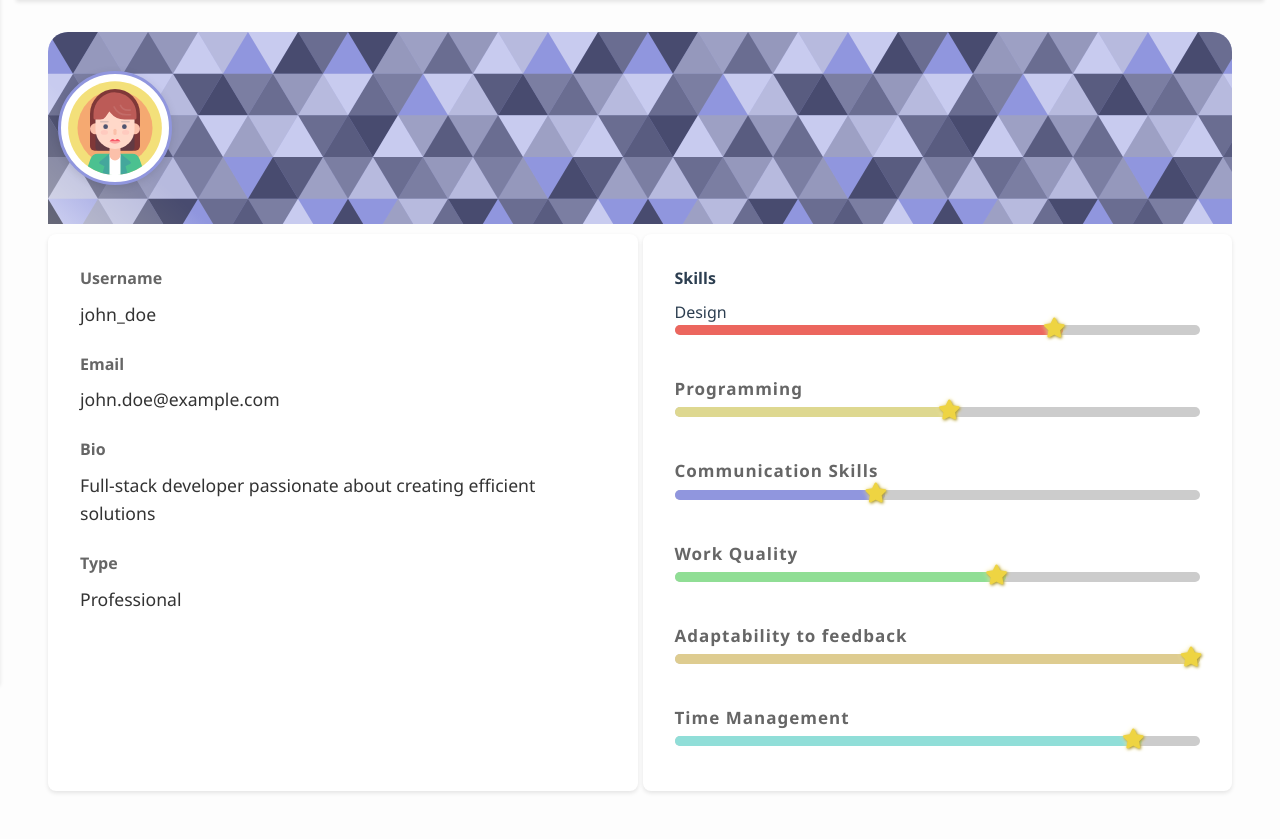
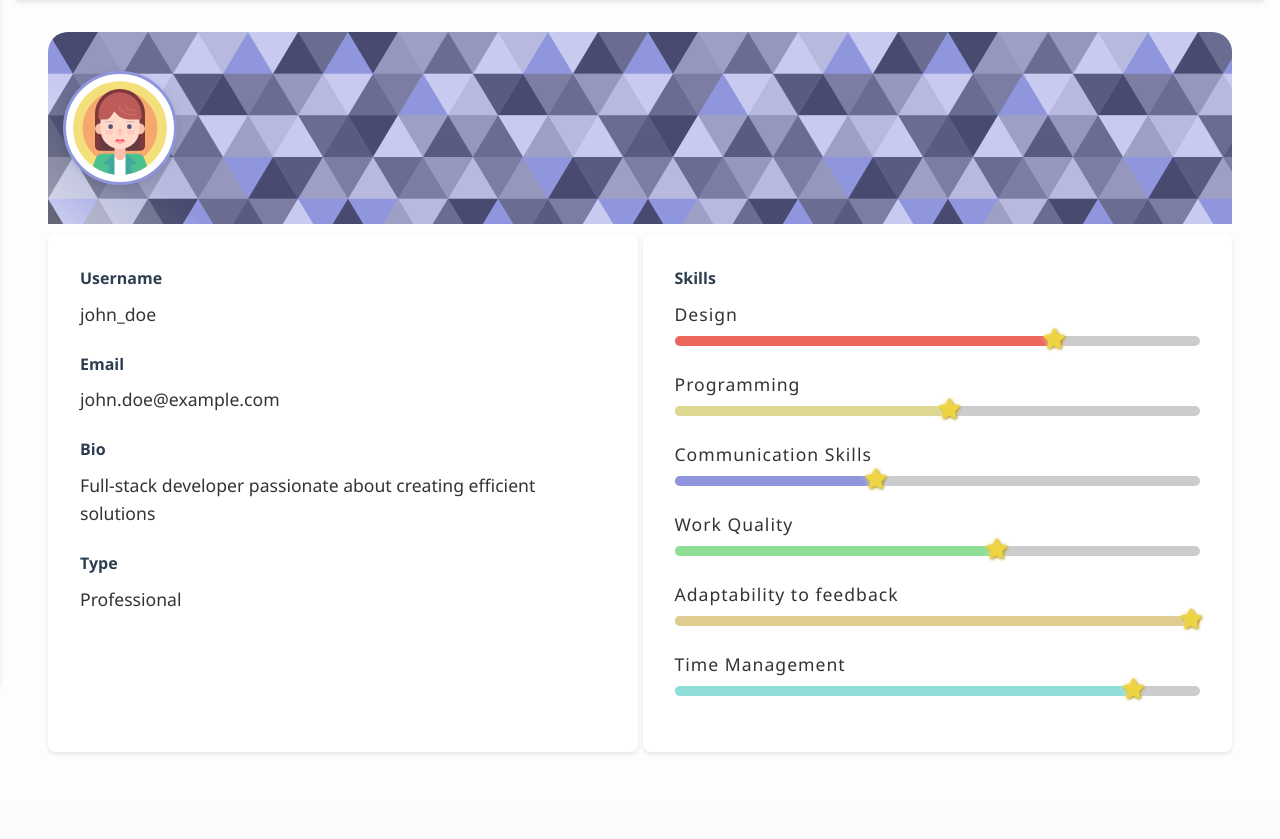
Before and after one commit to rima-15/Wefaq-project, a PHP site: page /profile.html in a window 1280 px wide. Shown: the part 116-955 px from the top of the page. After the commit the page ends 870 px from the top, so only its background shows below. Run offline with PHP 8.4, Linux system fonts and the light colour scheme.

Commit message:
Merge origin/master
Conflicts:
	public_html/style.css

```diff
--- a/Wefaq/public_html/profile.html
+++ b/Wefaq/public_html/profile.html
@@ -48,23 +48,23 @@
                                 <div class="skill-bar">
                                     <div class="skill1"><span><i class="fa-solid fa-star"></i></span></div>
                                 </div>
-                                <h2> Programming</h2>
+                                <p> Programming</p>
                                 <div class="skill-bar">
                                     <div class="skill2"><span><i class="fa-solid fa-star"></i></span></div>
                                 </div>
-                                <h2> Communication Skills</h2>
+                                <p> Communication Skills</p>
                                 <div class="skill-bar">
                                     <div class="skill3"><span><i class="fa-solid fa-star"></i></span></div>
                                 </div>
-                                <h2> Work Quality</h2>
+                                <p> Work Quality</p>
                                 <div class="skill-bar">
                                     <div class="skill4"><span><i class="fa-solid fa-star"></i></span></div>
                                 </div>
-                                <h2> Adaptability to feedback</h2>
+                                <p> Adaptability to feedback</p>
                                 <div class="skill-bar">
                                     <div class="skill5"><span><i class="fa-solid fa-star"></i></span></div>
                                 </div>
-                                <h2> Time Management</h2>
+                                <p> Time Management</p>
                                 <div class="skill-bar">
                                     <div class="skill6"><span><i class="fa-solid fa-star"></i></span></div>
                                 </div>
--- a/Wefaq/public_html/styles.css
+++ b/Wefaq/public_html/styles.css
@@ -758,7 +758,7 @@ input[type="tel"]::placeholder {
   display: flex;
   justify-content: center;
   align-items: center;
-  margin-left: 10px;
+  margin-left: 15px;
 }
 
 .Profilecard__avatar svg {
@@ -786,47 +786,27 @@ input[type="tel"]::placeholder {
 .profilePage-details , .profileSkills {
     width: 50%;
 }
-.info-group {
+.info-group , .skill-bar{
     margin-bottom: 1.5rem;
 }
 
-.info-group:last-child {
+.info-group:last-child , skill-bar:last-child {
     margin-bottom: 0;
 }
 
-.info-group label {
+.info-group label , .profileSkills label , .profileSkills .skills p {
     display: block;
-    font-weight: 600;
-    color: #666;
     margin-bottom: 0.5rem;
 }
 
-.info-group p {
+.info-group p , .skills p{
     font-size: 1.1rem;
     color: #333;
     margin: 0;
 }
-/*
-.skills-list {
-    display: flex;
-    flex-wrap: wrap;
-    gap: 0.5rem;
-}
-
-.skill-tag {
-    display: inline-block;
-    padding: 4px 8px;
-    background-color: var(--light-gray);
-    border-radius: var(--border-radius);
-    margin: 2px;
-    font-size: 0.9rem;
-}*/
-.skills h2 {
+
+.skills p {
     letter-spacing: 1px;
-    margin-top: 40px;
-    margin-bottom: 5px;
-    color: #666 ;
-    font-size: 17px;
 }
  .skill-bar {
     background: #CCCCCC;
```
